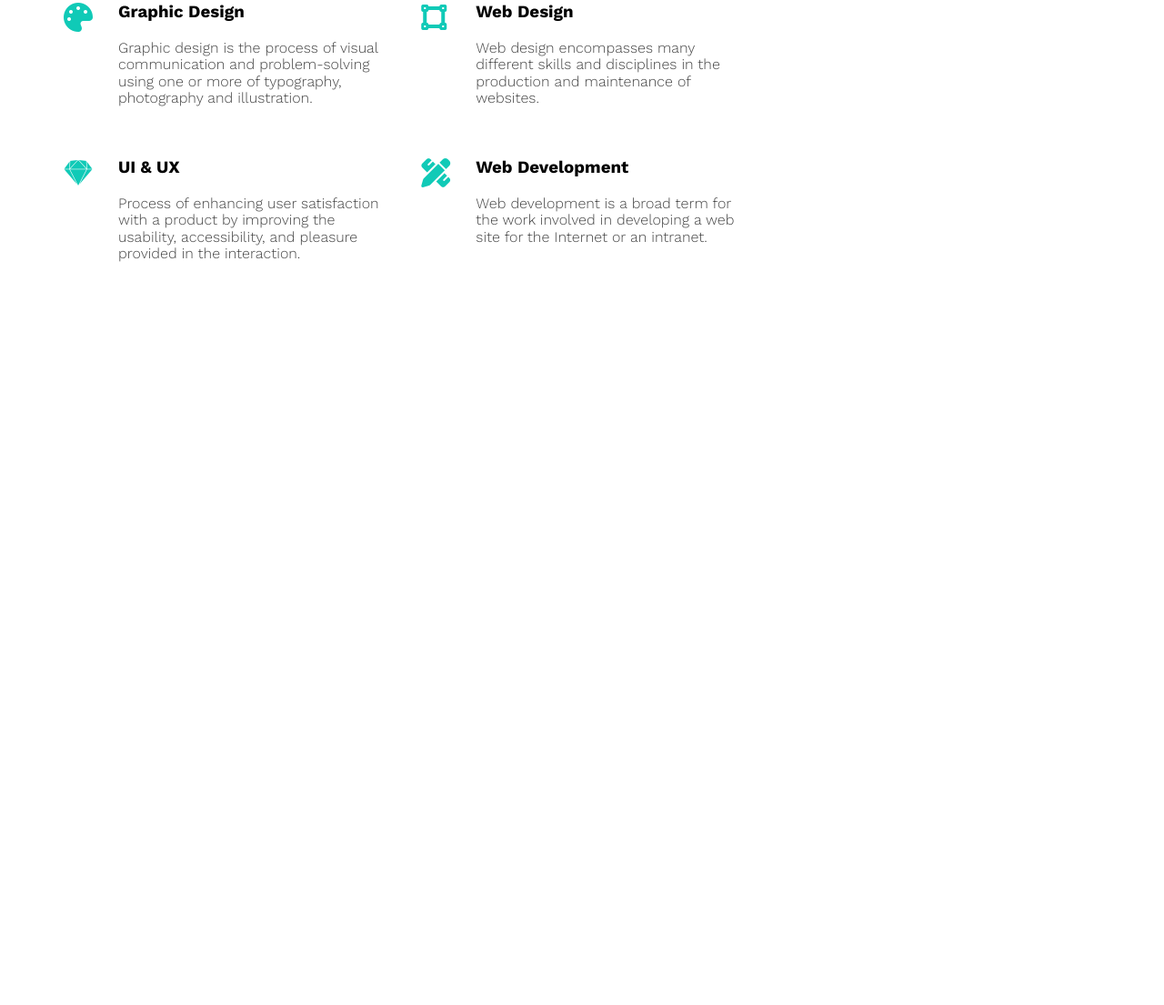
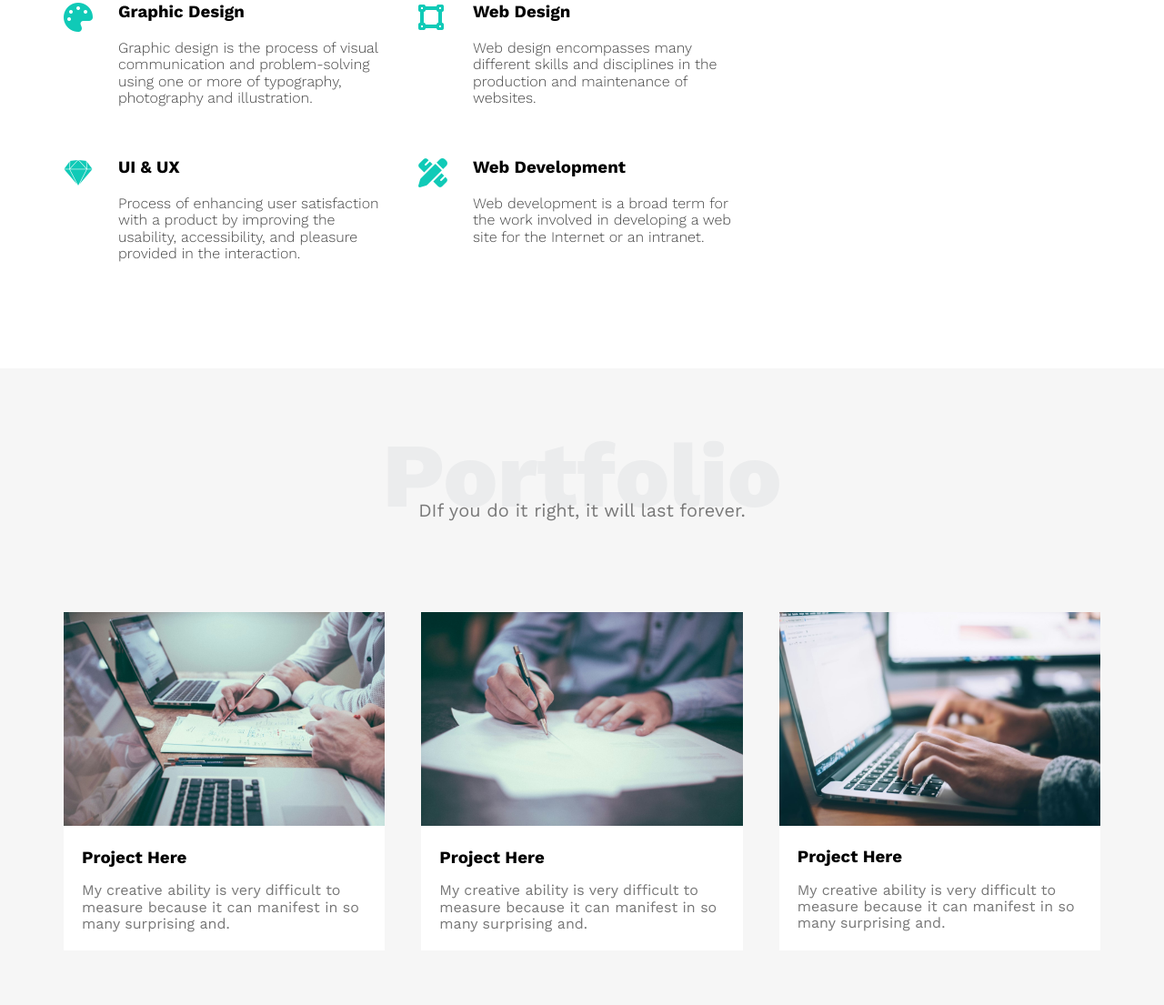
Before and after one commit to abokamal09/Leon, a plain HTML site: page index.html in a window 1280 px wide. Shown: the part 1355-2460 px from the top of the page at 91% size. Before the commit the page ends 1760 px from the top, so only its background shows below. Drawn offline with nearby package versions, Linux system fonts and the light colour scheme.

Commit message:
adding portfolio section

```diff
--- a/css/style.css
+++ b/css/style.css
@@ -160,7 +160,7 @@ body {
 .features {
   padding: 40px 0;
   text-align: center;
-  background-color: #eee;
+  background-color: #f6f6f6;
   font-size: 17px;
 }
 
@@ -210,14 +210,14 @@ i {
 }
 
 .services {
-  padding: 60px 0;
+  padding: 60px 0 60px 0;
 }
 
 .services .services-content {
   margin-top: 100px;
   display: grid;
   grid-template-columns: repeat(auto-fill, minmax(300px, 1fr));
-  gap: 40px;
+  gap: 30px;
   justify-content: center;
 }
 
@@ -250,10 +250,6 @@ i {
   font-weight: 300;
 }
 
-.services-content img {
-  width: 260px;
-}
-
 .services-content .image {
   text-align: center;
   position: relative;
@@ -270,9 +266,46 @@ i {
   top: -50px;
 }
 
+.services-content img {
+  width: 260px;
+}
+
 @media (max-width: 1280px) {
-  .services-content img,
-  .services-content .image::before {
+  .image-column {
     display: none;
   }
 }
+
+.portfolio {
+  padding: 60px 0;
+  background-color: #f6f6f6;
+}
+
+.portfolio .container .cards {
+  margin-top: 100px;
+  display: grid;
+  grid-template-columns: repeat(auto-fill, minmax(300px, 1fr));
+  gap: 40px;
+  justify-content: center;
+}
+
+.portfolio .card {
+  background-color: white;
+}
+
+.portfolio .cards .card .info {
+  padding: 20px;
+}
+
+.portfolio .cards .card .info h3 {
+  margin: 0;
+}
+
+.portfolio .cards .card .info p {
+  margin-bottom: 0;
+  color: #777;
+}
+
+.portfolio .container .cards img {
+  width: 100%;
+}
--- a/index.html
+++ b/index.html
@@ -110,8 +110,47 @@
                             </div>
                         </div>
                     </div>
-                    <div class="image"><img src="./images/services.jpg"
-                            alt></div>
+                    <div class="col">
+                        <div class="image image-column">
+                            <img decoding="async" src="./images/services.jpg"
+                                alt>
+                        </div>
+                    </div>
+                </div>
+            </div>
+        </div>
+        <div class="portfolio">
+            <div class="container">
+                <h2 class="section-title">Portfolio</h2>
+                <p>DIf you do it right, it will last forever.</p>
+                <div class="cards">
+                    <div class="card">
+                        <img src="./images/card-1.jpg">
+                        <div class="info">
+                            <h3>Project Here</h3>
+                            <p>My creative ability is very difficult to measure
+                                because it can manifest in so many surprising
+                                and.</p>
+                        </div>
+                    </div>
+                    <div class="card">
+                        <img src="./images/card-2.jpg">
+                        <div class="info">
+                            <h3>Project Here</h3>
+                            <p>My creative ability is very difficult to measure
+                                because it can manifest in so many surprising
+                                and.</p>
+                        </div>
+                    </div>
+                    <div class="card">
+                        <img src="./images/card-3.jpg">
+                        <div class="info">
+                            <h3>Project Here</h3>
+                            <p>My creative ability is very difficult to measure
+                                because it can manifest in so many surprising
+                                and.</p>
+                        </div>
+                    </div>
                 </div>
             </div>
         </div>
```
Also changed, not shown: images/card-1.jpg (added), images/card-2.jpg (added), images/card-3.jpg (added).
